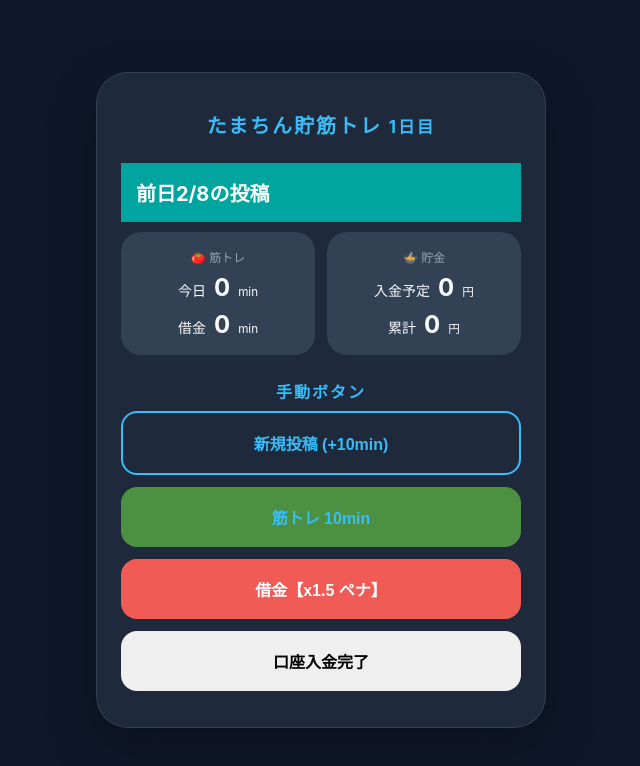
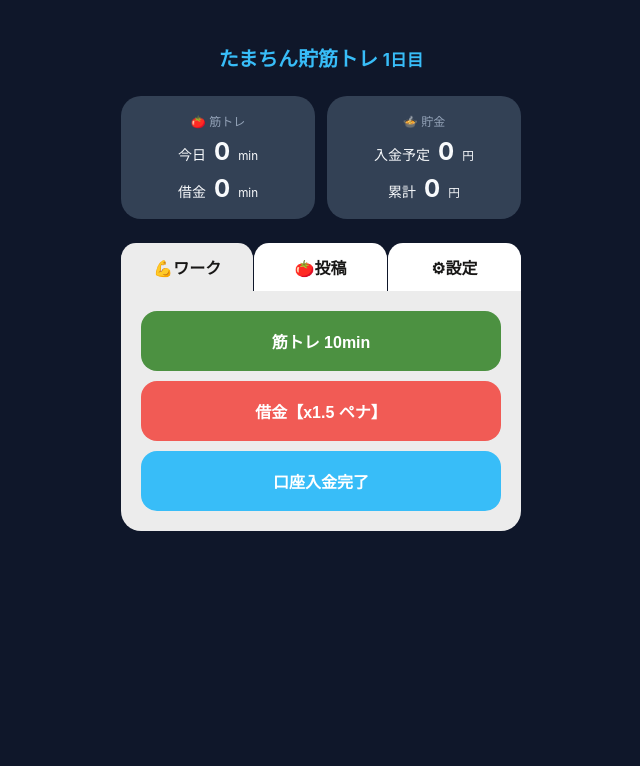
Before and after one commit to momo-admin/training-tomato, a plain HTML site: page index.html in a window 1280 px wide. Shown: the whole page, without its empty margins (319-959 px from the left). Drawn offline with nearby package versions, Linux system fonts and the light colour scheme.

Commit message:
画面サイズ確認

```diff
--- a/index.html
+++ b/index.html
@@ -1,15 +1,16 @@
-<link rel="stylesheet" href="style.css">
+<!DOCTYPE html>
+<html lang="ja">
+<head>
+  <meta charset="UTF-8">
+  <meta name="viewport" content="width=device-width, initial-scale=1.0">
+  <title>たまちん貯筋トレ</title>
+  <link rel="stylesheet" href="style.css">
+  <script src="https://code.jquery.com/jquery-3.6.0.min.js"></script>
+</head>
+<body>
 
-<meta name="viewport" content="width=device-width, initial-scale=1.0">
 <div class="app">
   <h1>たまちん貯筋トレ <small><span id="continuationDate">1</span>日目</small></h1>
-
-  <details class="details">
-    <summary class="details-summary">
-      <span>前日<span id="yesterdayDate"></span>の投稿</span>
-    </summary>
-    <p>あ</p>
-  </details>
 
   <div class="status-card">
     <div class="status-item">
@@ -24,13 +25,32 @@
     </div>
   </div>
 
-  <div class="actions">
-    <h2>手動ボタン</h2>
-    <button onclick="addPost()">新規投稿 (+10min)</button>
-    <button onclick="doWorkout()">筋トレ 10min</button>
-    <button onclick="skipWork()">借金【x1.5 ペナ】</button>
-    <button onclick="doPayment()">口座入金完了</button>
+  <div class="tab-btn" id="tab-btn">
+    <div class="btn"><a data-tab="#menu1">💪ワーク</a></div>
+    <div class="btn"><a data-tab="#menu2">🍅投稿</a></div>
+    <div class="btn"><a data-tab="#menu3">⚙設定</a></div>
+  </div>
+
+  <div id="tab-contents">
+    <div id="menu1" class="actions tab-contents-item">
+      <button onclick="doWorkout()">筋トレ 10min</button>
+      <button onclick="skipWork()">借金【x1.5 ペナ】</button>
+      <button onclick="doPayment()">口座入金完了</button>
+    </div>
+
+    <div id="menu2" class="actions tab-contents-item">
+      <button onclick="addPost()">新規投稿 (+10min)</button>
+      <p>投稿を同期する機能追加予定</p>
+      <p>取得できなかった時に新規投稿ボタンを表示する</p>
+    </div>
+
+    <div id="menu3" class="actions tab-contents-item">
+      <p>入力修正追加予定</p>
+      <button onclick="addPostああああああ()">入力修正</button>
+    </div>
   </div>
 </div>
 
 <script src="script.js"></script>
+</body>
+</html>
--- a/script.js
+++ b/script.js
@@ -1,74 +1,31 @@
-//保存されているデータを取得
-let workoutDebt = Number(localStorage.getItem('workoutDebt')) || 0; //借金
-let moneySchedule = Number(localStorage.getItem('moneySchedule')) || 0; //入金予定
-let moneyTotal = Number(localStorage.getItem('moneyTotal')) || 0; //累計
-let dateContinuation = Number(localStorage.getItem('dateContinuation')) || 1; //継続日数
-let lastUpdateDate = localStorage.getItem('lastUpdateDate') || ""; //最終実行日
+// 保存されているデータを取得
+let workoutDebt = Number(localStorage.getItem('workoutDebt')) || 0;
+let moneySchedule = Number(localStorage.getItem('moneySchedule')) || 0;
+let moneyTotal = Number(localStorage.getItem('moneyTotal')) || 0;
+let dateContinuation = Number(localStorage.getItem('dateContinuation')) || 1;
+let lastUpdateDate = localStorage.getItem('lastUpdateDate') || "";
 
-let workoutMinutes = 0; //今日分
+let workoutMinutes = 0;
 
-//画面読み込み時処理
 window.onload = function() {
-  //日付取得
-  const dateDisplay = document.getElementById('yesterdayDate'); //HTML要素
-  const now = new Date(); //今日日付
-  const todayStr = `${now.getFullYear()}-${now.getMonth() + 1}-${now.getDate()}`; //形式変換
+  const now = new Date();
+  const todayStr = `${now.getFullYear()}-${now.getMonth() + 1}-${now.getDate()}`;
 
-  if (dateDisplay) {
-    const yesterday = new Date();
-    yesterday.setDate(now.getDate() - 1); //昨日日付取得
-    dateDisplay.innerText = `${yesterday.getMonth() + 1}/${yesterday.getDate()}`; //形式変換
+  if (lastUpdateDate !== todayStr && lastUpdateDate !== "") {
+    dateContinuation++;
+    localStorage.setItem('dateContinuation', dateContinuation);
+    localStorage.setItem('lastUpdateDate', todayStr);
   }
-
-  //継続日数カウント
-  if (lastUpdateDate !== todayStr) {
-    if (lastUpdateDate !== "") {
-      dateContinuation++;
-
-      if (workoutMinutes > 0) {
-        const result = confirm(`昨日分のノルマが ${workoutMinutes}分 残っています。\nペナ(1.5倍)を加えて借金に回しますか？`);
-
-        if (result) {
-          workoutDebt += Math.ceil(workoutMinutes * 1.5);
-          workoutMinutes = 0;
-          alert("昨日の残りを借金に計上しました。");
-        } else {
-          alert("昨日分のノルマを継続します。今日中に終わらせましょう！");
-        }
-      }
-    }
-
-    //ここに機能分は借金ですか？的な質問をすればいいのね
-    skipWork(); //前日分の残りを借金とする
-
-    localStorage.setItem('lastUpdateDate', todayStr); //最終実行日
-    localStorage.setItem('dateContinuation', dateContinuation); //継続日数
-  }
-
-  updateDisplay(); //画面表示更新処理
+  updateDisplay();
 };
 
-//手動追加
 function addPost() {
-  workoutMinutes += 10; //
+  workoutMinutes += 10;
   moneySchedule += 100;
   saveAndSync();
   updateDisplay();
 }
 
-//借金ボタン
-function skipWork() {
-  if (workoutMinutes > 0) {
-    //借金していいのか注意文表示したい
-    workoutDebt += Math.ceil(workoutMinutes * 1.5);
-    workoutMinutes = 0;
-    alert("サボりペナルティ！ノルマが1.5倍になりました。"); //借金しちゃった画面
-    saveAndSync();
-    updateDisplay();
-  }
-}
-
-//10分減らすボタン
 function doWorkout() {
   if (workoutMinutes > 0) {
     workoutMinutes = Math.max(0, workoutMinutes - 10);
@@ -79,7 +36,16 @@ function doWorkout() {
   updateDisplay();
 }
 
-//入金ボタン
+function skipWork() {
+  if (workoutMinutes > 0) {
+    workoutDebt += Math.ceil(workoutMinutes * 1.5);
+    workoutMinutes = 0;
+    alert("サボりペナルティ！借金に計上しました。");
+    saveAndSync();
+    updateDisplay();
+  }
+}
+
 function doPayment() {
   moneyTotal += moneySchedule;
   moneySchedule = 0;
@@ -87,26 +53,30 @@ function doPayment() {
   updateDisplay();
 }
 
-//データの保存処理
 function saveAndSync() {
-  localStorage.setItem('workoutDebt', workoutDebt); //借金
-  localStorage.setItem('moneySchedule', moneySchedule); //入金予定
-  localStorage.setItem('moneyTotal', moneyTotal); //累計
+  localStorage.setItem('workoutDebt', workoutDebt);
+  localStorage.setItem('moneySchedule', moneySchedule);
+  localStorage.setItem('moneyTotal', moneyTotal);
 }
 
-//画面表示更新処理
 function updateDisplay() {
-  //HTML要素取得
-  const todayWorkoutDisplay = document.getElementById('todayWorkout'); //今日分
-  const debtWorkoutDisplay = document.getElementById('debtWorkout'); //借金
-  const scheduleMoneyDisplay = document.getElementById('scheduleMoney'); //入金予定
-  const totalMoneyDisplay = document.getElementById('totalMoney'); //累計
-  const continuationDateDisplay = document.getElementById('continuationDate'); //継続日数
+  document.getElementById('todayWorkout').innerText = workoutMinutes;
+  document.getElementById('debtWorkout').innerText = workoutDebt;
+  document.getElementById('scheduleMoney').innerText = moneySchedule;
+  document.getElementById('totalMoney').innerText = moneyTotal;
+  document.getElementById('continuationDate').innerText = dateContinuation;
+}
 
-  //内容置き換え
-  if (todayWorkoutDisplay) todayWorkoutDisplay.innerText = workoutMinutes;
-  if (debtWorkoutDisplay) debtWorkoutDisplay.innerText = workoutDebt;
-  if (scheduleMoneyDisplay) scheduleMoneyDisplay.innerText = moneySchedule;
-  if (totalMoneyDisplay) totalMoneyDisplay.innerText = moneyTotal;
-  if (continuationDateDisplay) continuationDateDisplay.innerText = dateContinuation;
-}
+// タブ切り替え機能
+$(function() {
+    $('#tab-btn .btn:first-of-type a').addClass("is-active");
+    $('#tab-contents .tab-contents-item:first-of-type').addClass("is-active");
+
+    $('#tab-btn a').click(function(){
+        $('#tab-btn a').removeClass("is-active");
+        $(this).addClass("is-active");
+        $('#tab-contents .tab-contents-item').removeClass("is-active");
+        $($(this).attr('data-tab')).addClass("is-active");
+        return false;
+    });
+});
--- a/style.css
+++ b/style.css
@@ -6,76 +6,15 @@ body {
   margin: 0;
   display: flex;
   justify-content: center;
-  align-items: center;
-  height: 100vh;
-  overflow: hidden; /* スクロールさせない */
+  align-items: flex-start; /* 上に詰める */
+  min-height: 100vh;
+  overflow-y: auto;       /* スクロールを許可 */
+  padding-top: 30px;
 }
 
-/* アプリのコンテナ */
 .app {
   width: 90%;
   max-width: 400px;
-  background: #1e293b;
-  padding: 24px;
-  border-radius: 32px;
-  box-shadow: 0 20px 50px rgba(0,0,0,0.3);
-  border: 1px solid rgba(255,255,255,0.1);
-}
-
-.details {
-  transition: .3s;
-  overflow: hidden;
-  margin-top: -10px;
-  padding-bottom: 20px;
-  &:last-of-type {
-    margin-bottom: 0;
-  }
-}
-.details[open] {
-  margin-top: 0;
-  padding-bottom: 10px;
-}
-.details-summary {
-  display: block;
-  padding: 15px;
-  transition: .3s;
-  transform: translateY(10px);
-  background-color: #00a5a0;
-  font-size: 20px;
-  font-weight: bold;
-  color: #fff;
-  &:hover {
-    cursor: pointer;
-  }
-}
-.details-summary::-webkit-details-marker {
-  display: none;
-}
-.details[open] .details-summary {
-  transform: translateY(0);
-}
-.details-content {
-  dding: 20px;
-  ckground-color: #bee1de;
-  rder-bottom: 2px solid #00a5a0;
-  rder-left: 2px solid #00a5a0;
-  rder-right: 2px solid #00a5a0;
-}
-
-h1 {
-  font-size: 20px;
-  text-align: center;
-  margin-bottom: 24px;
-  letter-spacing: 2px;
-  color: #38bdf8;
-}
-
-h2 {
-  font-size: 16px;
-  text-align: center;
-  margin-bottom: 8px;
-  letter-spacing: 2px;
-  color: #38bdf8;
 }
 
 /* 記録を表示するカード */
@@ -103,10 +42,7 @@ h2 {
   color: #94a3b8;
 }
 
-#todayWorkout,
-#debtWorkout,
-#scheduleMoney,
-#totalMoney {
+#todayWorkout, #debtWorkout, #scheduleMoney, #totalMoney {
   font-size: 24px;
   font-weight: bold;
   display: inline;
@@ -115,17 +51,64 @@ h2 {
 
 .item {
   font-size: 14px;
-  font-weight: normal;
   display: flex;
   gap: 8px;
   align-items: baseline;
+}
+
+/* タブボタン */
+.tab-btn {
+  display: flex;
+  width: 100%;
+  margin: 0;
+  padding: 0;
+  box-sizing: border-box;
+}
+
+.btn {
+  flex: 1;
+  text-align: center;
+}
+
+.btn a {
+  display: block;
+  padding: 12px 0;
+  background-color: #fff;
+  color: #181716;
+  text-decoration: none;
+  font-weight: bold;
+  border-radius: 15px 15px 0 0; /* 上だけ丸く */
+  margin-right: 1px;
+}
+
+.btn:last-child a {
+  margin-right: 0;
+}
+
+.btn a.is-active {
+  background-color: #ececec;
+}
+
+/* タブコンテンツエリア */
+.tab-contents-item {
+  display: none;
+  width: 100%;
+  box-sizing: border-box; /* はみ出し防止 */
+}
+
+.tab-contents-item.is-active {
+  display: flex;
+  flex-direction: column;
+  gap: 10px;
+  background-color: #ececec;
+  padding: 20px;
+  border-radius: 0 0 20px 20px; /* 下だけ丸くして合体 */
 }
 
 /* ボタンのデザイン */
 .actions button {
   width: 100%;
   padding: 18px;
-  margin-bottom: 12px;
   border: none;
   border-radius: 16px;
   font-size: 16px;
@@ -134,27 +117,9 @@ h2 {
   transition: all 0.2s;
 }
 
-/* 新規投稿 */
-button:nth-child(2) {
-  background: transparent;
-  color: #38bdf8;
-  border: 2px solid #38bdf8;
-}
+button:nth-child(1) { background: #4C9141; color: white; }
+button:nth-child(2) { background: #F15B55; color: white; }
+button:nth-child(3) { background: #38BDF8; color: white; }
+button:active { transform: scale(0.95); opacity: 0.8; }
 
-/* 筋トレ */
-button:nth-child(3) {
-  background: #4C9141;
-  color: #38bdf8;
-}
-
-/* 借金 */
-button:nth-child(4) {
-  background: #F15B55;
-  color: white;
-}
-
-/* 押した時のアニメーション */
-button:active {
-  transform: scale(0.95);
-  opacity: 0.8;
-}
+h1 { font-size: 20px; text-align: center; margin-bottom: 24px; color: #38bdf8; }
```
